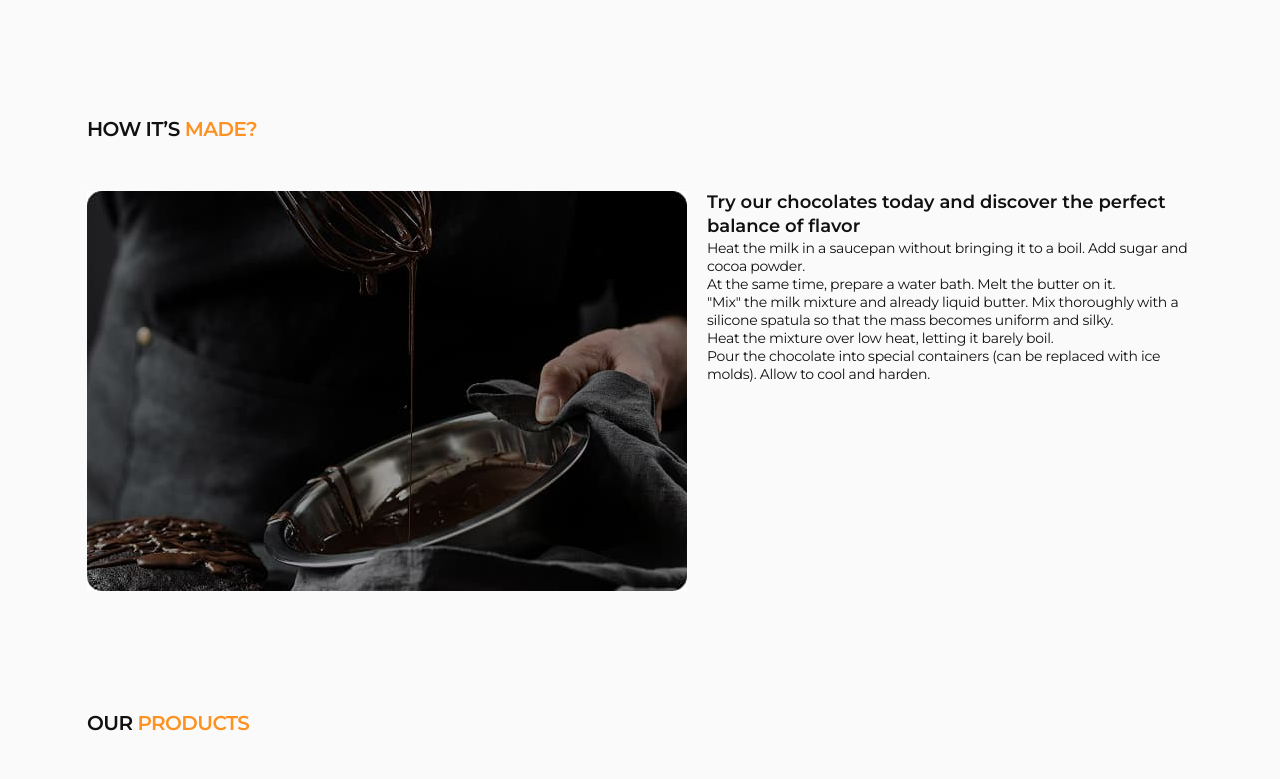
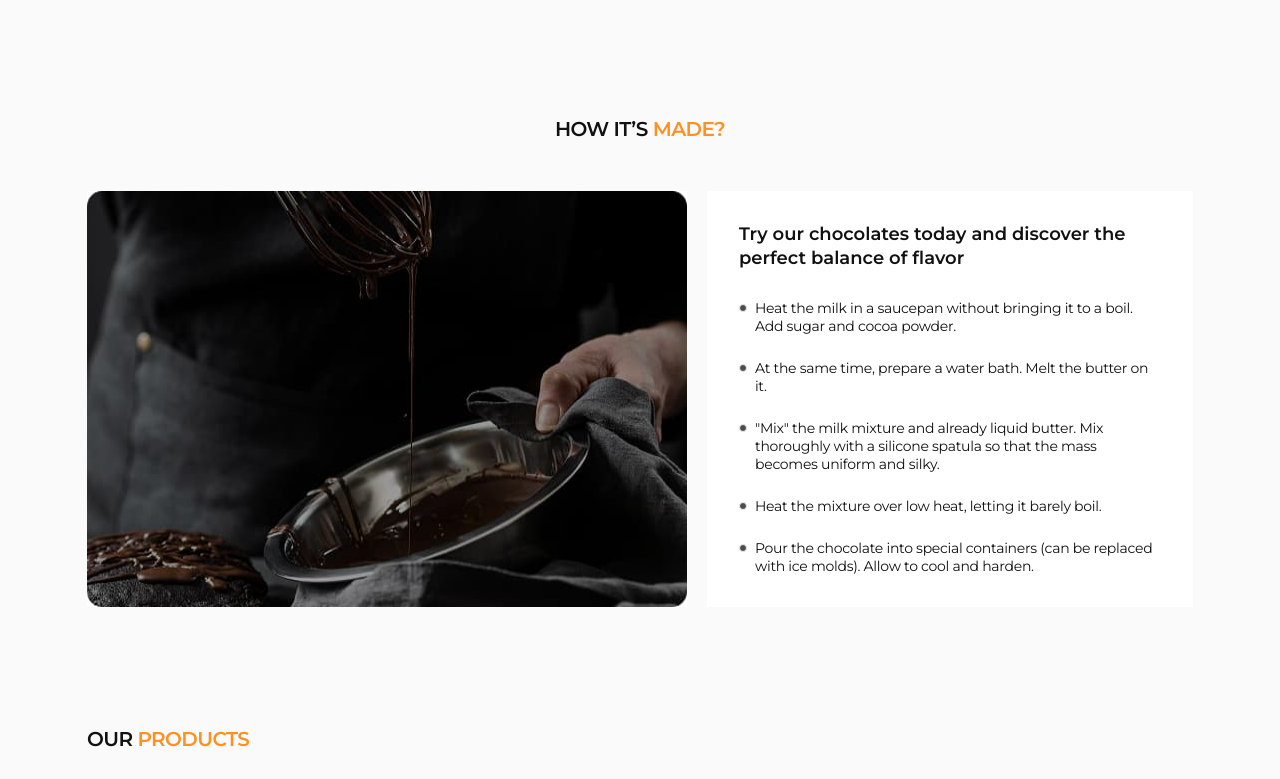
Before and after one commit to KovalNatali/SIMPLY-CHOCOLATE, a website: page index.html in a window 1280 px wide. Shown: the part 1801-2580 px from the top of the page. Drawn offline with nearby package versions, Linux system fonts and the light colour scheme; files whose address does not match are found by name.

Commit message:
section made

```diff
--- a/css/styles.css
+++ b/css/styles.css
@@ -350,6 +350,7 @@ img {
 
 .made-title {
   margin-bottom: 50px;
+  text-align: center;
 }
 .made-wrap {
   display: flex;
@@ -360,7 +361,8 @@ img {
 }
 
 .made-content {
-  /* display: flex; */
+  padding: 32px;
+  background-color: #fff;
 }
 
 .made-subtitle {
@@ -368,9 +370,30 @@ img {
   font-size: 18px;
   line-height: 133%;
   color: #111;
+  margin-bottom: 28px;
 }
 
 .made-list {
+}
+.made-item {
+  margin-bottom: 24px;
+  position: relative;
+  padding-left: 16px;
+}
+
+.made-item:last-child {
+  margin-bottom: 0;
+}
+.made-item::before {
+  content: "";
+  width: 8px;
+  height: 8px;
+  border-radius: 50%;
+  background-color: #4c4c4c;
+  border: 1px solid #eceded;
+  position: absolute;
+  left: 0;
+  top: 5px;
 }
 
 .made-item-text {
@@ -555,12 +578,17 @@ img {
   background-repeat: no-repeat;
   background-size: cover;
   background-position: center;
-
-  /* display: flex; */
-  /* align-items: center;
-  justify-content: center; */
+  display: flex;
+  flex-direction: column;
+  align-items: center;
+  gap: 24px;
 }
 .exp-div {
+  display: flex;
+  flex-direction: column;
+  align-items: center;
+  justify-content: center;
+  gap: 24px;
 }
 .explore-title {
   font-weight: 600;
@@ -568,7 +596,7 @@ img {
   line-height: 1.17;
   letter-spacing: -0.03em;
   text-transform: uppercase;
-  /* text-align: center; */
+  text-align: center;
   color: #fff;
 }
 .explore-text {
@@ -578,8 +606,8 @@ img {
   letter-spacing: -0.02em;
   text-align: center;
   color: #fff;
-  /* height: 72px;
-  width: 467px; */
+  height: 72px;
+  width: 467px;
 }
 .explore-btn {
   font-weight: 600;
@@ -592,6 +620,7 @@ img {
   background-color: #fd9222;
   border: none;
   transition: background-color 300ms cubic-bezier(0.54, -1.21, 0.23, 1.93);
+  align-items: center;
 }
 .explore-btn:hover,
 .explore-btn:focus {
--- a/index.html
+++ b/index.html
@@ -212,31 +212,31 @@
               </h3>
 
               <ul class="made-list">
-                <li class="made=item">
+                <li class="made-item">
                   <p class="made-item-text">
                     Heat the milk in a saucepan without bringing it to a boil.
                     Add sugar and cocoa powder.
                   </p>
                 </li>
-                <li class="made=item">
+                <li class="made-item">
                   <p class="made-item-text">
                     At the same time, prepare a water bath. Melt the butter on
                     it.
                   </p>
                 </li>
-                <li class="made=item">
+                <li class="made-item">
                   <p class="made-item-text">
                     "Mix" the milk mixture and already liquid butter. Mix
                     thoroughly with a silicone spatula so that the mass becomes
                     uniform and silky.
                   </p>
                 </li>
-                <li class="made=item">
+                <li class="made-item">
                   <p class="made-item-text">
                     Heat the mixture over low heat, letting it barely boil.
                   </p>
                 </li>
-                <li class="made=item">
+                <li class="made-item">
                   <p class="made-item-text">
                     Pour the chocolate into special containers (can be replaced
                     with ice molds). Allow to cool and harden.
@@ -460,8 +460,8 @@
       <section class="explore">
         <div class="container">
           <div class="explore-wrap">
+            <h2 class="explore-title">EXPLORE OUR NEW CHOCOLATE FIRST</h2>
             <div class="exp-div">
-              <h2 class="explore-title">EXPLORE OUR NEW CHOCOLATE FIRST</h2>
               <p class="explore-text">
                 From the velvety texture to the rich and complex flavor, our New
                 Chocolate is a true indulgence that will leave you craving more.
```
